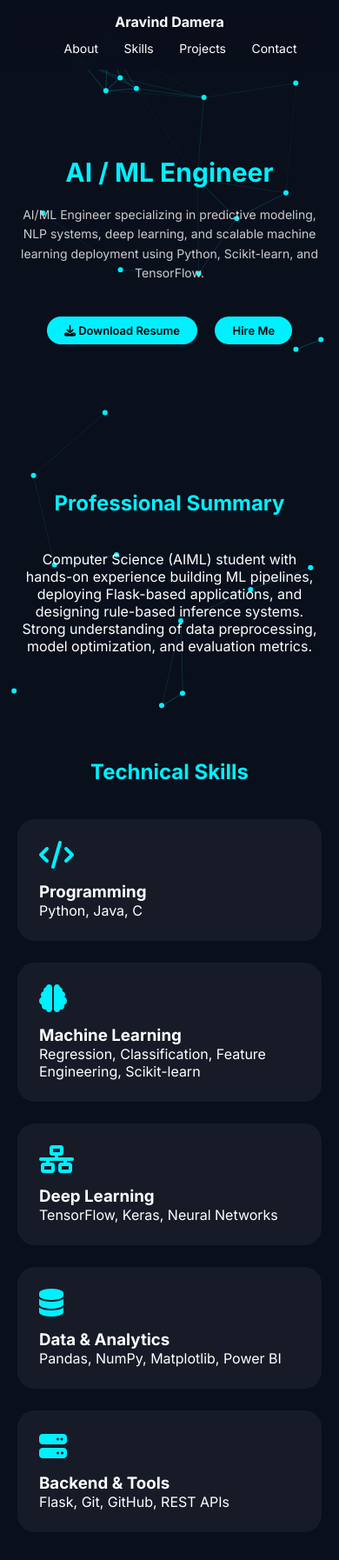
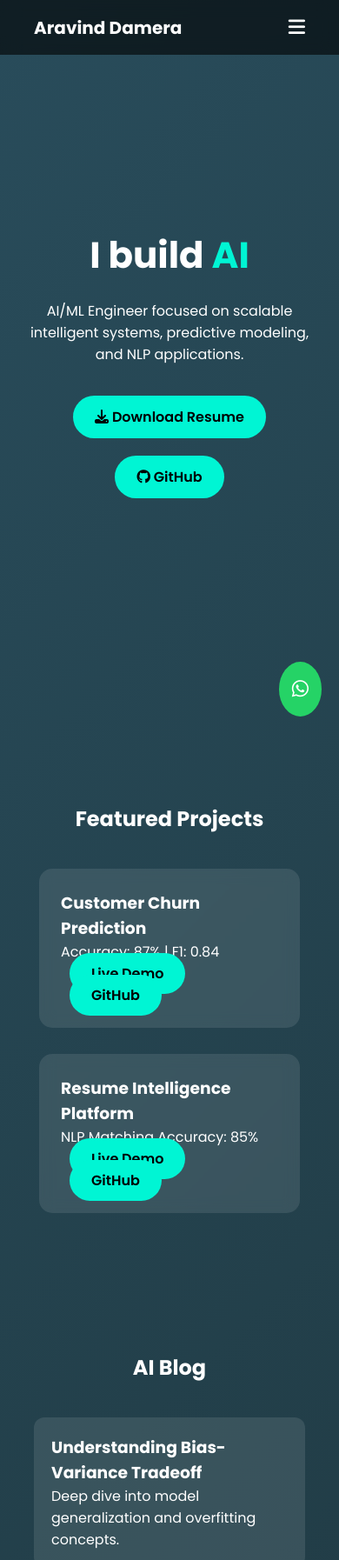
Before and after one commit to Aravind-848/aravind-portfolio, a plain HTML site: page index.html in a window 390 px wide. Shown: the top 1794 px of the page at 87% size. Drawn offline with nearby package versions, Linux system fonts and the light colour scheme.

Commit message:
Update SEO metadata and improve styling

```diff
--- a/index.html
+++ b/index.html
@@ -1,299 +1,258 @@
 <!DOCTYPE html>
 <html lang="en">
 <head>
-
 <meta charset="UTF-8">
 <meta name="viewport" content="width=device-width, initial-scale=1.0">
 
-<!-- ===== SEO OPTIMIZATION ===== -->
-<title>Aravind Damera | AI/ML Engineer | Machine Learning Developer Portfolio</title>
+<title>Aravind Damera | AI/ML Engineer</title>
 
-<meta name="description" content="Aravind Damera is an AI/ML Engineer specializing in Machine Learning, NLP, Deep Learning, and predictive analytics. Explore projects including customer churn prediction, resume intelligence platform, and medical diagnosis expert system.">
-
-<meta name="keywords" content="AI Engineer, Machine Learning Engineer, NLP Developer, Deep Learning, Python Developer, Scikit-learn, TensorFlow, Flask, Data Science Portfolio, AIML Student">
-
+<meta name="description" content="Aravind Damera - AI/ML Engineer specializing in Machine Learning, NLP, Predictive Modeling and Intelligent Systems.">
+<meta name="keywords" content="AI Engineer, Machine Learning Engineer, NLP, Data Science, Python Developer, AI Portfolio">
 <meta name="author" content="Aravind Damera">
 
-<!-- Open Graph for LinkedIn -->
-<meta property="og:title" content="Aravind Damera | AI/ML Engineer Portfolio">
-<meta property="og:description" content="AI/ML Engineer specializing in predictive modeling, NLP systems, and scalable ML deployment.">
-<meta property="og:type" content="website">
-<meta property="og:url" content="https://aravind-848.github.io/aravind-portfolio/">
+<link rel="canonical" href="https://yourdomain.com/">
 
-<!-- Twitter Card -->
-<meta name="twitter:card" content="summary_large_image">
-<meta name="twitter:title" content="Aravind Damera | AI/ML Engineer">
-<meta name="twitter:description" content="Machine Learning Engineer Portfolio with real-world AI projects and performance metrics.">
-
-<link href="https://fonts.googleapis.com/css2?family=Inter:wght@300;400;600;700&display=swap" rel="stylesheet">
-<link rel="stylesheet" href="https://cdnjs.cloudflare.com/ajax/libs/font-awesome/6.5.0/css/all.min.css">
-<script src="https://cdn.jsdelivr.net/npm/particles.js@2.0.0/particles.min.js"></script>
+<link href="https://fonts.googleapis.com/css2?family=Poppins:wght@300;400;600;700&display=swap" rel="stylesheet">
+<link rel="stylesheet" href="https://cdnjs.cloudflare.com/ajax/libs/font-awesome/6.5.1/css/all.min.css">
 
 <style>
-*{margin:0;padding:0;box-sizing:border-box;scroll-behavior:smooth;}
+
+/* RESET */
+*{
+margin:0;
+padding:0;
+box-sizing:border-box;
+font-family:'Poppins',sans-serif;
+scroll-behavior:smooth;
+}
 
 body{
-font-family:'Inter',sans-serif;
-background:#0a0f1c;
 color:white;
 overflow-x:hidden;
 }
 
-#particles-js{
+/* ANIMATED GRADIENT BACKGROUND */
+body{
+background:linear-gradient(-45deg,#0f2027,#203a43,#2c5364,#00f5d4);
+background-size:400% 400%;
+animation:gradientBG 12s ease infinite;
+}
+
+@keyframes gradientBG{
+0%{background-position:0% 50%;}
+50%{background-position:100% 50%;}
+100%{background-position:0% 50%;}
+}
+
+/* NAVBAR */
+nav{
 position:fixed;
 width:100%;
-height:100%;
-z-index:-1;
-}
-
-nav{
+background:rgba(0,0,0,0.6);
+backdrop-filter:blur(10px);
 display:flex;
 justify-content:space-between;
-padding:20px 60px;
-position:fixed;
-width:100%;
-background:rgba(10,15,28,0.9);
-backdrop-filter:blur(10px);
+align-items:center;
+padding:15px 10%;
 z-index:1000;
 }
 
-nav a{
+.logo{
+font-weight:700;
+font-size:20px;
+}
+
+.nav-links{
+display:flex;
+gap:25px;
+list-style:none;
+}
+
+.nav-links a{
 color:white;
 text-decoration:none;
-margin-left:25px;
 transition:0.3s;
-font-size:14px;
 }
 
-nav a:hover{color:#00f0ff;}
+.nav-links a:hover{
+color:#00f5d4;
+}
 
+/* MOBILE TOGGLE */
+.menu-toggle{
+display:none;
+font-size:22px;
+cursor:pointer;
+}
+
+/* HERO */
 .hero{
+height:100vh;
+display:flex;
+flex-direction:column;
+justify-content:center;
+align-items:center;
 text-align:center;
-padding-top:180px;
-padding-bottom:100px;
-padding-left:20px;
-padding-right:20px;
+padding:0 20px;
 }
 
 .hero h1{
 font-size:42px;
 margin-bottom:20px;
-color:#00f0ff;
+}
+
+.hero span{
+color:#00f5d4;
 }
 
 .hero p{
-color:#ccc;
-max-width:700px;
-margin:auto;
-margin-bottom:30px;
-font-size:16px;
-line-height:1.6;
+max-width:600px;
+margin-bottom:25px;
 }
 
 .btn{
-display:inline-block;
-padding:10px 24px;
-margin:8px;
-background:#00f0ff;
+background:#00f5d4;
 color:black;
+padding:12px 25px;
 border-radius:30px;
 text-decoration:none;
 font-weight:600;
+margin:10px;
 transition:0.3s;
-font-size:14px;
 }
 
-.btn:hover{background:white;}
+.btn:hover{
+transform:scale(1.08);
+}
 
+/* SECTIONS */
 section{
-padding:80px 40px;
-text-align:center;
+padding:80px 10%;
+opacity:0;
+transform:translateY(50px);
+transition:1s ease;
+}
+
+section.active{
+opacity:1;
+transform:translateY(0);
 }
 
 h2{
+text-align:center;
 margin-bottom:40px;
-font-size:30px;
-color:#00f0ff;
 }
 
-.skills, .projects{
-display:grid;
-grid-template-columns:repeat(auto-fit,minmax(250px,1fr));
-gap:25px;
+/* PROJECTS */
+.projects{
+display:flex;
+flex-wrap:wrap;
+gap:30px;
+justify-content:center;
 }
 
-.skill-card, .project-card{
-background:rgba(255,255,255,0.05);
+.project-card{
+background:rgba(255,255,255,0.1);
 padding:25px;
-border-radius:20px;
-transition:0.3s;
-text-align:left;
+border-radius:15px;
+width:300px;
+backdrop-filter:blur(8px);
+transition:0.4s;
 }
 
-.skill-card:hover, .project-card:hover{
-transform:translateY(-8px);
-box-shadow:0 20px 40px rgba(0,240,255,0.25);
+.project-card:hover{
+transform:translateY(-10px);
 }
 
-.skill-card i{
-font-size:32px;
-margin-bottom:15px;
-color:#00f0ff;
+/* BLOG */
+.blog-card{
+background:rgba(255,255,255,0.1);
+padding:20px;
+border-radius:12px;
+margin-bottom:20px;
 }
 
-.project-card h3{
-color:#00f0ff;
-margin-bottom:12px;
+/* CONTACT */
+.contact-container{
+display:flex;
+justify-content:center;
+gap:20px;
+flex-wrap:wrap;
 }
 
-.project-card p{
-font-size:14px;
-line-height:1.6;
-margin-bottom:8px;
-}
-
-.contact p{
-margin:14px 0;
-font-size:15px;
-}
-
-.contact i{
-color:#00f0ff;
-margin-right:8px;
-}
-
-footer{
-background:#050914;
-padding:30px 15px;
-text-align:center;
-margin-top:40px;
-}
-
-.footer-icons a{
+.contact-item{
+background:rgba(255,255,255,0.1);
+padding:12px 20px;
+border-radius:8px;
+text-decoration:none;
 color:white;
-margin:0 12px;
-font-size:20px;
 transition:0.3s;
 }
 
-.footer-icons a:hover{color:#00f0ff;}
-
-footer p{
-margin-top:15px;
-color:#aaa;
-font-size:14px;
+.contact-item:hover{
+background:#00f5d4;
+color:black;
 }
 
-/* ===== MOBILE OPTIMIZATION ===== */
-@media (max-width:768px){
-
-nav{
-flex-direction:column;
+/* WHATSAPP FLOAT */
+.whatsapp{
+position:fixed;
+bottom:20px;
+right:20px;
+background:#25D366;
 padding:15px;
-text-align:center;
+border-radius:50%;
+font-size:22px;
+color:white;
 }
 
-nav div:last-child{
-margin-top:10px;
+/* RESPONSIVE */
+@media(max-width:768px){
+
+.nav-links{
+position:absolute;
+top:70px;
+right:-100%;
+background:black;
+flex-direction:column;
+width:200px;
+padding:20px;
+transition:0.5s;
 }
 
-.hero h1{
-font-size:30px;
+.nav-links.active{
+right:0;
 }
 
-.hero p{
-font-size:14px;
-}
-
-section{
-padding:60px 20px;
-}
-
-h2{
-font-size:24px;
-}
-
-.btn{
-font-size:13px;
-padding:8px 20px;
+.menu-toggle{
+display:block;
 }
 
 }
+
 </style>
 </head>
-
 <body>
 
-<div id="particles-js"></div>
-
 <nav>
-<div><strong>Aravind Damera</strong></div>
-<div>
-<a href="#about">About</a>
-<a href="#skills">Skills</a>
-<a href="#projects">Projects</a>
-<a href="#contact">Contact</a>
-</div>
+<div class="logo">Aravind Damera</div>
+<ul class="nav-links">
+<li><a href="#projects">Projects</a></li>
+<li><a href="#blog">Blog</a></li>
+<li><a href="#contact">Contact</a></li>
+</ul>
+<div class="menu-toggle"><i class="fas fa-bars"></i></div>
 </nav>
 
-<div class="hero">
-<h1>AI / ML Engineer</h1>
-<p>
-AI/ML Engineer specializing in predictive modeling, NLP systems, deep learning,
-and scalable machine learning deployment using Python, Scikit-learn, and TensorFlow.
-</p>
-
-<a href="assets/resume.pdf" class="btn" download>
+<section class="hero">
+<h1>I build <span id="typing"></span></h1>
+<p>AI/ML Engineer focused on scalable intelligent systems, predictive modeling, and NLP applications.</p>
+<a href="resume.pdf" download class="btn">
 <i class="fas fa-download"></i> Download Resume
 </a>
-
-<a href="#contact" class="btn">Hire Me</a>
-</div>
-
-<section id="about">
-<h2>Professional Summary</h2>
-<p>
-Computer Science (AIML) student with hands-on experience building ML pipelines,
-deploying Flask-based applications, and designing rule-based inference systems.
-Strong understanding of data preprocessing, model optimization, and evaluation metrics.
-</p>
-</section>
-
-<section id="skills">
-<h2>Technical Skills</h2>
-<div class="skills">
-
-<div class="skill-card">
-<i class="fas fa-code"></i>
-<h3>Programming</h3>
-<p>Python, Java, C</p>
-</div>
-
-<div class="skill-card">
-<i class="fas fa-brain"></i>
-<h3>Machine Learning</h3>
-<p>Regression, Classification, Feature Engineering, Scikit-learn</p>
-</div>
-
-<div class="skill-card">
-<i class="fas fa-network-wired"></i>
-<h3>Deep Learning</h3>
-<p>TensorFlow, Keras, Neural Networks</p>
-</div>
-
-<div class="skill-card">
-<i class="fas fa-database"></i>
-<h3>Data & Analytics</h3>
-<p>Pandas, NumPy, Matplotlib, Power BI</p>
-</div>
-
-<div class="skill-card">
-<i class="fas fa-server"></i>
-<h3>Backend & Tools</h3>
-<p>Flask, Git, GitHub, REST APIs</p>
-</div>
-
-</div>
+<a href="https://github.com/Aravind-848" target="_blank" class="btn">
+<i class="fab fa-github"></i> GitHub
+</a>
 </section>
 
 <section id="projects">
@@ -302,64 +261,84 @@ Strong understanding of data preprocessing, model optimization, and evaluation m
 
 <div class="project-card">
 <h3>Customer Churn Prediction</h3>
-<p>End-to-end ML pipeline with preprocessing, feature selection, and tuning.</p>
-<p><strong>Accuracy:</strong> 87% | <strong>F1:</strong> 0.84</p>
-<p><strong>Tech:</strong> Python, Pandas, Scikit-learn</p>
-<a href="https://github.com/Aravind-848/customer-churn-prediction" target="_blank" class="btn">
-<i class="fab fa-github"></i> View Code
-</a>
+<p>Accuracy: 87% | F1: 0.84</p>
+<a href="#" class="btn">Live Demo</a>
+<a href="#" class="btn">GitHub</a>
 </div>
 
 <div class="project-card">
 <h3>Resume Intelligence Platform</h3>
-<p>NLP-powered resume screening system using TF-IDF and similarity scoring.</p>
-<p><strong>Matching Accuracy:</strong> 85%</p>
-<p><strong>Tech:</strong> Flask, NLP</p>
-<a href="https://github.com/Aravind-848/resume-intelligence-platform" target="_blank" class="btn">
-<i class="fab fa-github"></i> View Code
-</a>
-</div>
-
-<div class="project-card">
-<h3>Medical Diagnosis Expert System</h3>
-<p>Rule-based inference engine using Horn-clause logic.</p>
-<p><strong>Validation Accuracy:</strong> 90%</p>
-<p><strong>Tech:</strong> Python, Rule-Based Logic</p>
-<a href="https://github.com/Aravind-848/medical-diagnosis-system" target="_blank" class="btn">
-<i class="fab fa-github"></i> View Code
-</a>
+<p>NLP Matching Accuracy: 85%</p>
+<a href="#" class="btn">Live Demo</a>
+<a href="#" class="btn">GitHub</a>
 </div>
 
 </div>
 </section>
 
-<section id="contact">
-<h2>Contact</h2>
-<div class="contact">
-<p><i class="fas fa-envelope"></i> aravinddamera848@gmail.com</p>
-<p><i class="fab fa-github"></i> github.com/Aravind-848</p>
-<p><i class="fab fa-whatsapp"></i> +91 7672077323</p>
+<section id="blog">
+<h2>AI Blog</h2>
+<div class="blog-card">
+<h3>Understanding Bias-Variance Tradeoff</h3>
+<p>Deep dive into model generalization and overfitting concepts.</p>
+</div>
+<div class="blog-card">
+<h3>How NLP Powers Resume Screening</h3>
+<p>Exploring TF-IDF and similarity scoring in recruitment AI.</p>
 </div>
 </section>
 
-<footer>
-<div class="footer-icons">
-<a href="https://github.com/Aravind-848" target="_blank"><i class="fab fa-github"></i></a>
-<a href="mailto:aravinddamera848@gmail.com"><i class="fas fa-envelope"></i></a>
+<section id="contact">
+<h2>Contact</h2>
+<div class="contact-container">
+<a href="mailto:yourmail@gmail.com" class="contact-item"><i class="fas fa-envelope"></i> Email</a>
+<a href="https://www.linkedin.com/" class="contact-item"><i class="fab fa-linkedin"></i> LinkedIn</a>
+<a href="https://github.com/Aravind-848" class="contact-item"><i class="fab fa-github"></i> GitHub</a>
 </div>
-<p>© 2026 Aravind Damera | AI/ML Engineer</p>
-</footer>
+</section>
+
+<a href="https://wa.me/91XXXXXXXXXX" class="whatsapp"><i class="fab fa-whatsapp"></i></a>
 
 <script>
-particlesJS("particles-js", {
-particles:{
-number:{value:60},
-size:{value:3},
-color:{value:"#00f0ff"},
-line_linked:{enable:true,distance:150,color:"#00f0ff",opacity:0.3,width:1},
-move:{enable:true,speed:2}
+
+/* Typing Effect */
+const text = ["AI Systems.", "ML Models.", "Intelligent Applications."];
+let count = 0;
+let index = 0;
+let currentText = "";
+let letter = "";
+
+(function type(){
+if(count === text.length){ count = 0; }
+currentText = text[count];
+letter = currentText.slice(0, ++index);
+document.getElementById("typing").textContent = letter;
+if(letter.length === currentText.length){
+count++;
+index = 0;
+}
+setTimeout(type, 120);
+})();
+
+/* Scroll Reveal */
+const sections = document.querySelectorAll("section");
+window.addEventListener("scroll",()=>{
+sections.forEach(sec=>{
+const top = sec.getBoundingClientRect().top;
+if(top < window.innerHeight - 100){
+sec.classList.add("active");
 }
 });
+});
+
+/* Mobile Navbar Toggle */
+const toggle = document.querySelector(".menu-toggle");
+const navLinks = document.querySelector(".nav-links");
+
+toggle.addEventListener("click",()=>{
+navLinks.classList.toggle("active");
+});
+
 </script>
 
 </body>
```
